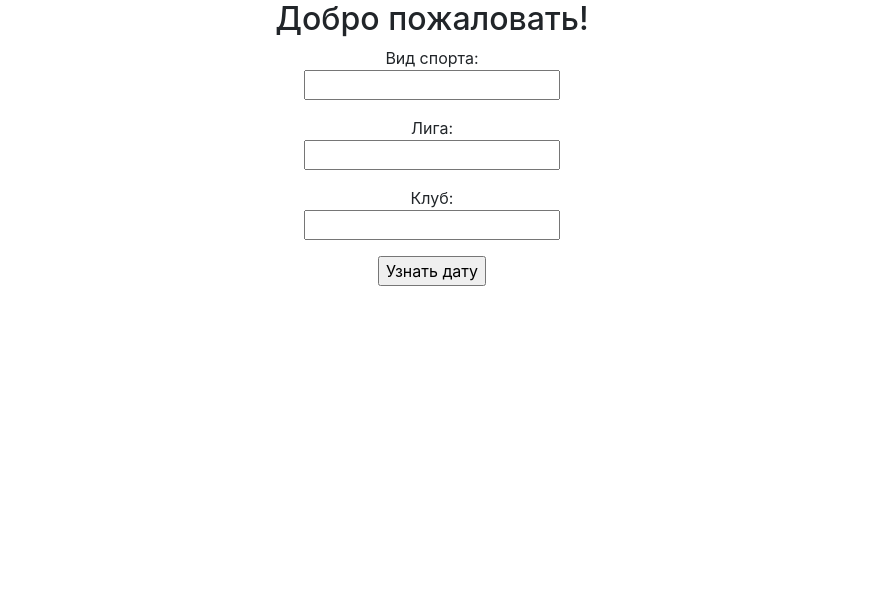
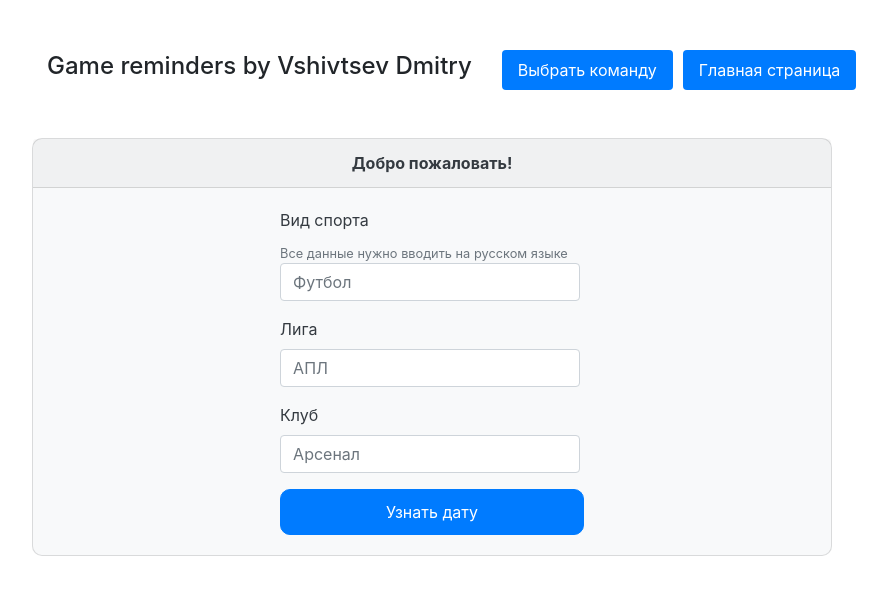
Before and after one commit to dmitryvshivtsev/GameRemindersFastAPI, a FastAPI app: page /date in a window 1280 px wide. Shown: the top 595 px of the page, without its empty margins (208-1095 px from the left). Run offline with FastAPI, Linux system fonts and the light colour scheme.

Commit message:
add header and main page | rename html and funcs

```diff
--- a/app/app.py
+++ b/app/app.py
@@ -1,6 +1,6 @@
 from typing import Annotated
-from fastapi import FastAPI, Form, Request, Depends
-from fastapi.responses import FileResponse, HTMLResponse
+from fastapi import FastAPI, Form, Request
+from fastapi.responses import HTMLResponse
 from fastapi.staticfiles import StaticFiles
 from fastapi.templating import Jinja2Templates
 
@@ -15,13 +15,13 @@ app = FastAPI()
 app.mount("/static", StaticFiles(directory="../static"), name="static")
 
 
-@app.get("/")
-def root() -> dict:
-    return {"home": "page"}
+@app.get("/", response_class=HTMLResponse)
+def home(request: Request):
+    return templates.TemplateResponse("home.html", {"request": request})
 
 
 @app.post("/date", response_class=HTMLResponse)
-def users(request: Request,
+def get_game_date(request: Request,
           kind_of_sport: Annotated[str, Form()],
           league:  Annotated[str, Form()],
           club: Annotated[str, Form()]):
@@ -39,14 +39,14 @@ def users(request: Request,
     club_ = db.get_team(league)
     if kind_of_sport in type_ and league in league_ and club in club_:
         team_tag = db.get_tag(club)
-        return templates.TemplateResponse("date.html", {"request": request,
-                                                        "match_info": prs.get_match(club=club,
-                                                                                    team_tag=team_tag,
-                                                                                    endpoint=endpoint)})
+        return templates.TemplateResponse("game_date.html", {"request": request,
+                                                             "match_info": prs.get_match(club=club,
+                                                                                         team_tag=team_tag,
+                                                                                         endpoint=endpoint)})
     else:
         return 'Error'
 
 
-@app.get("/date")
-def home(request: Request):
-    return templates.TemplateResponse("home.html", {"request": request})
+@app.get("/date", response_class=HTMLResponse)
+def choose_team(request: Request):
+    return templates.TemplateResponse("choose_team.html", {"request": request})
--- a/static/styles.css
+++ b/static/styles.css
@@ -1,10 +1,40 @@
-div.card {
+.header-line {
+    display: flex;
+    align-items: center;
+    padding-top: 50px;
+    padding-left: 170px;
+}
+
+nav {
+    padding-left: 30px;
+}
+
+li {
+    padding-right: 10px;
+}
+
+.card {
     margin-left: auto;
     margin-right: auto;
     vertical-align: middle;
     max-width: 50rem;
+    border-radius: 10px;
 }
 
-div.card-header {
+.card-header {
     text-align: center;
 }
+
+.card-body {
+    margin-left: auto;
+    margin-right: auto;
+}
+
+.form-group {
+    max-width: 300px;
+}
+
+.btn-primary {
+    border-radius: 10px;
+    padding: 10px 105px;
+}
--- /dev/null
+++ b/templates/choose_team.html
@@ -0,0 +1,53 @@
+<!DOCTYPE html>
+<html>
+<head>
+    <title>Choose team</title>
+    <meta charset="utf-8" />
+    <link rel="stylesheet" href="https://cdn.jsdelivr.net/npm/bootstrap@4.3.1/dist/css/bootstrap.min.css"
+          integrity="sha384-ggOyR0iXCbMQv3Xipma34MD+dH/1fQ784/j6cY/iJTQUOhcWr7x9JvoRxT2MZw1T" crossorigin="anonymous">
+    <link href="../static/styles.css" rel="stylesheet">
+</head>
+<body>
+<div class="header">
+    <div class="container">
+        <div class="header-line">
+            <h4>Game reminders by Vshivtsev Dmitry</h4>
+            <nav>
+                <ul class="nav nav-pills">
+                    <li class="nav-item">
+                        <a class="nav-link active" href="date">Выбрать команду</a>
+                    </li>
+                    <li class="nav-item">
+                        <a class="nav-link active" href="/">Главная страница</a>
+                    </li>
+                </ul>
+            </nav>
+        </div>
+    </div>
+</div>
+<main>
+    <br><br>
+    <div class="card text-dark bg-light mb-3">
+    <div class="card-header"><b>Добро пожаловать!</b></div>
+        <div class="card-body">
+            <form action="date" method="post">
+                  <div class="form-group">
+                      <label>Вид спорта</label>
+                      <small class="form-text text-muted">Все данные нужно вводить на русском языке</small>
+                      <input type="text" name="kind_of_sport" class="form-control" placeholder="Футбол">
+                  </div>
+                  <div class="form-group">
+                      <label>Лига</label>
+                      <input type="text" name="league" class="form-control" placeholder="АПЛ">
+                  </div>
+                  <div class="form-group">
+                      <label>Клуб</label>
+                      <input type="text" name="club" class="form-control" placeholder="Арсенал">
+                  </div>
+                  <input type="submit" class="btn btn-primary" value="Узнать дату" />
+              </form>
+        </div>
+    </div>
+</main>
+</body>
+</html>
--- a/templates/home.html
+++ b/templates/home.html
@@ -1,31 +1,32 @@
 <!DOCTYPE html>
-<html>
+<html lang="en">
 <head>
-    <title>Home</title>
-    <meta charset="utf-8" />
+    <meta charset="UTF-8">
+    <title>Home page</title>
     <link rel="stylesheet" href="https://cdn.jsdelivr.net/npm/bootstrap@4.3.1/dist/css/bootstrap.min.css"
           integrity="sha384-ggOyR0iXCbMQv3Xipma34MD+dH/1fQ784/j6cY/iJTQUOhcWr7x9JvoRxT2MZw1T" crossorigin="anonymous">
+    <link href="../static/styles.css" rel="stylesheet">
 </head>
 <body>
-<div id="app">
-    <center>
-        <h2>Добро пожаловать!</h2>
-        <form action="date" method="post">
-            <p>
-                Вид спорта:<br>
-                <input type="text" name="kind_of_sport" />
-            </p>
-            <p>
-                Лига:<br>
-                <input type="text" name="league" />
-            </p>
-            <p>
-                Клуб:<br>
-                <input type="text" name="club" />
-            </p>
-            <input type="submit" value="Узнать дату" />
-        </form>
-    </center>
+<div class="header">
+    <div class="container">
+        <div class="header-line">
+            <h4>Game reminders by Vshivtsev Dmitry</h4>
+            <nav>
+                <ul class="nav nav-pills">
+                    <li class="nav-item">
+                        <a class="nav-link active" href="date">Выбрать команду</a>
+                    </li>
+                    <li class="nav-item">
+                        <a class="nav-link active" href="/">Главная страница</a>
+                    </li>
+                </ul>
+            </nav>
+        </div>
+    </div>
 </div>
+<main>
+
+</main>
 </body>
 </html>
```
Also changed, not shown: templates/game_date.html (renamed from templates/date.html, +19 -2 lines).
